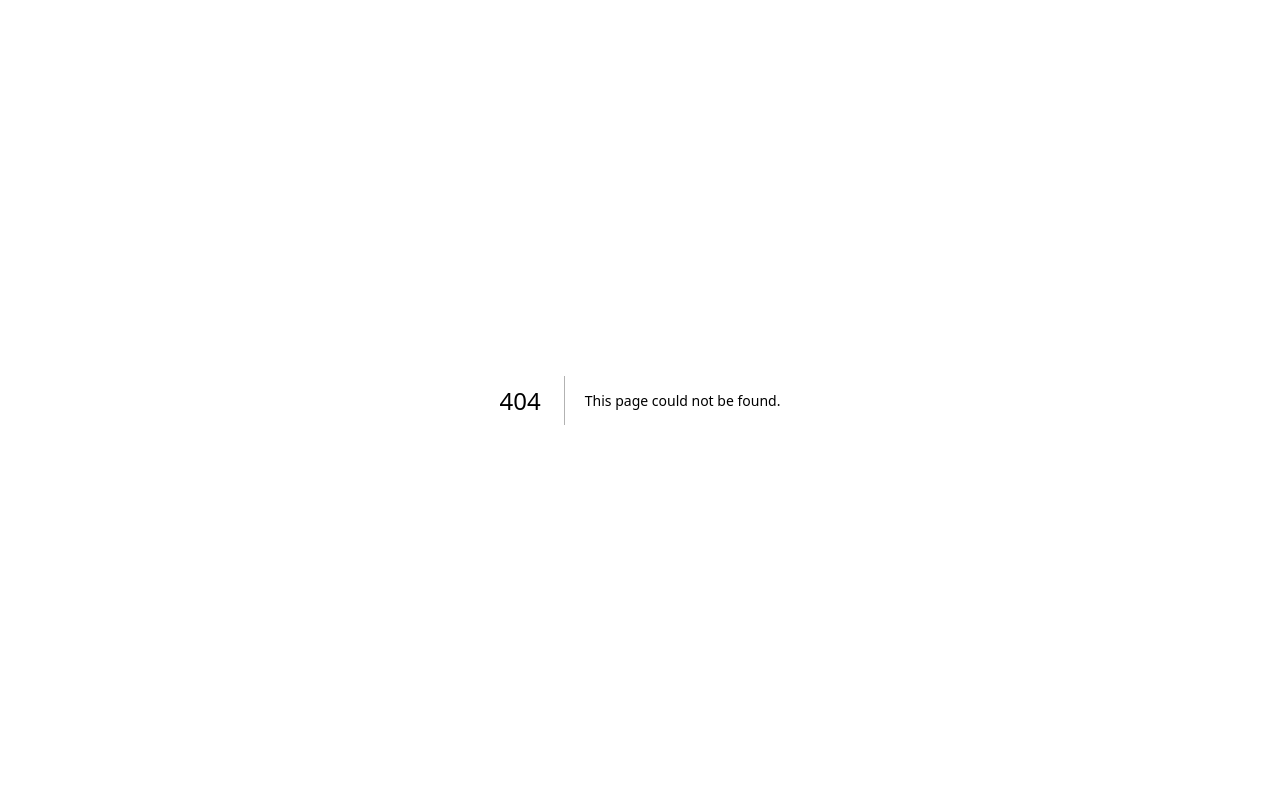
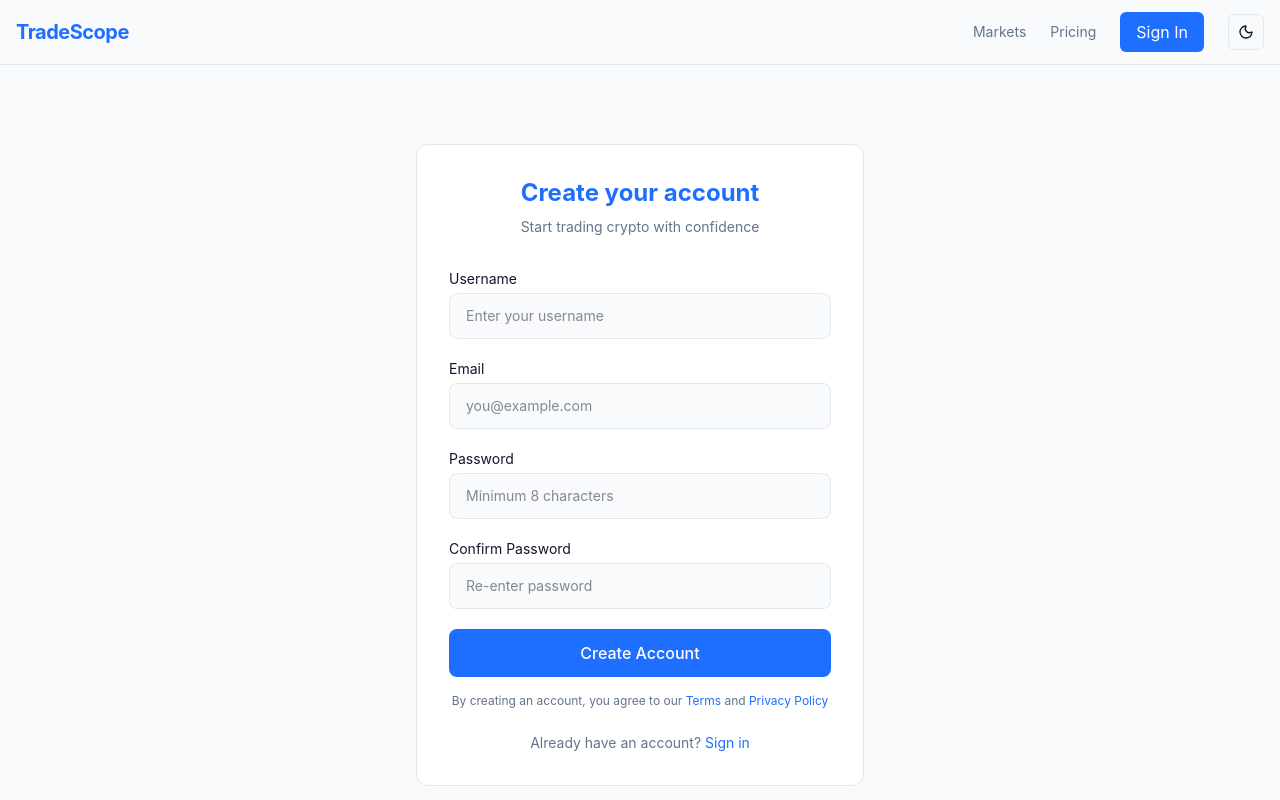
Before and after one commit to Josh99A/tradeScope_frontend, a Next.js app: page /register in a window 1280 px wide. Before the commit this address had no page. Shown: the top 800 px of the page. Built offline with nearby package versions, Linux system fonts and the light colour scheme.

Commit message:
Added signin page

```diff
--- a/app/(public)/layout.tsx
+++ b/app/(public)/layout.tsx
@@ -21,7 +21,7 @@ export default function PublicLayout({
 /* Wrapper needed because layouts can’t be hooks directly */
 function TopNavWrapper() {
   const { user, isAuthenticated } = useAuth();
-  console.log("PublicLayout TopNavWrapper", { user, isAuthenticated });
+
 
   return (
     <TopNav
--- /dev/null
+++ b/app/(public)/register/page.tsx
@@ -0,0 +1,12 @@
+import RegisterForm from "@/components/auth/RegisterForm";
+import TopNav from "@/components/navigation/TopNav";
+
+const page = () => {
+  return (
+    <div>
+        <RegisterForm />
+    </div>
+  )
+}
+
+export default page
--- a/components/auth/AuthProvider.tsx
+++ b/components/auth/AuthProvider.tsx
@@ -16,10 +16,11 @@ const AuthContext = createContext<AuthContextType | null>(null);
 
 export function AuthProvider({ children }: { children: React.ReactNode }) {
   // TEMP: mocked state (replace with DRF later)
-  const [user] = useState<User | null>({
-    name: "Joshua",
-    avatarUrl: "/avatar-placeholder.png",
-  });
+  const [user] = useState<User | null>(null);
+  // {
+  //   name: "Joshua",
+  //   avatarUrl: "/avatar-placeholder.png",
+  // }
 
   const value: AuthContextType = {
     user,
--- a/components/auth/RegisterForm.tsx
+++ b/components/auth/RegisterForm.tsx
@@ -20,6 +20,12 @@ const RegisterForm = () => {
 
         {/* Form */}
         <form className="space-y-5">
+          <FormField
+            label="Username"
+            type="text"
+            placeholder="Enter your username"
+          />
+
           <FormField
             label="Email"
             type="email"
--- a/components/navigation/TopNav.tsx
+++ b/components/navigation/TopNav.tsx
@@ -120,6 +120,17 @@ function NavLinks({
           >
             Dashboard
           </Link>
+          <Link
+          href="/logout"
+          onClick={onNavigate}
+          className={cn(
+            mobile
+              ? "mt-2 bg-ts-primary text-white text-center py-2 rounded-md"
+              : "bg-ts-primary text-white px-4 py-2 rounded-md hover:opacity-90"
+          )}
+        >
+          Logout
+        </Link>
 
           <Link
             href="/profile"
```
